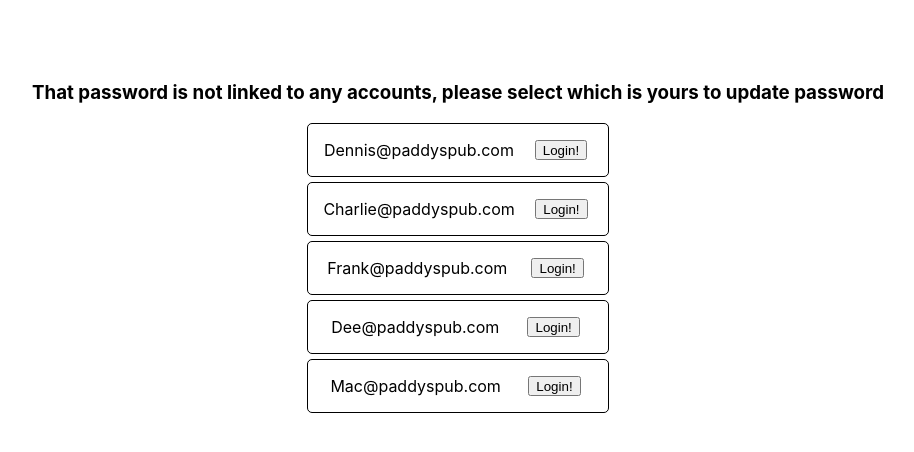
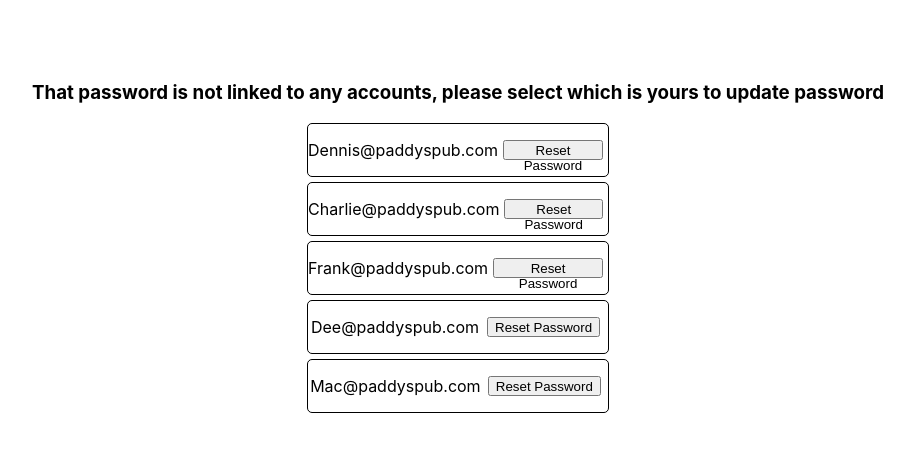
Before and after one commit to CD-Mackay/bad_ui_battles, a React (Create React App) app in the folder which_account/: page / in a window 1280 px wide. Both pictures are taken after typing "Sample123" into the empty fields and a click on the button "Login". Shown: the top 452 px of the page, without its empty margins (182-1096 px from the left). Built offline with nearby package versions, Linux system fonts and the light colour scheme.

Commit message:
add conditional text to account buttons

```diff
--- a/which_account/src/Components/Accounts/Accounts.js
+++ b/which_account/src/Components/Accounts/Accounts.js
@@ -7,7 +7,7 @@ const Accounts = ({ accounts, setView, allAccounts }) => {
       <div className="account-item">
         <p>{account.username}</p>
         <button className="account-button" onClick={() => setView("success")}>
-          Login!
+          {accounts.length === 0 ? "Reset Password" : "Login!"}
         </button>
       </div>
     );
```
